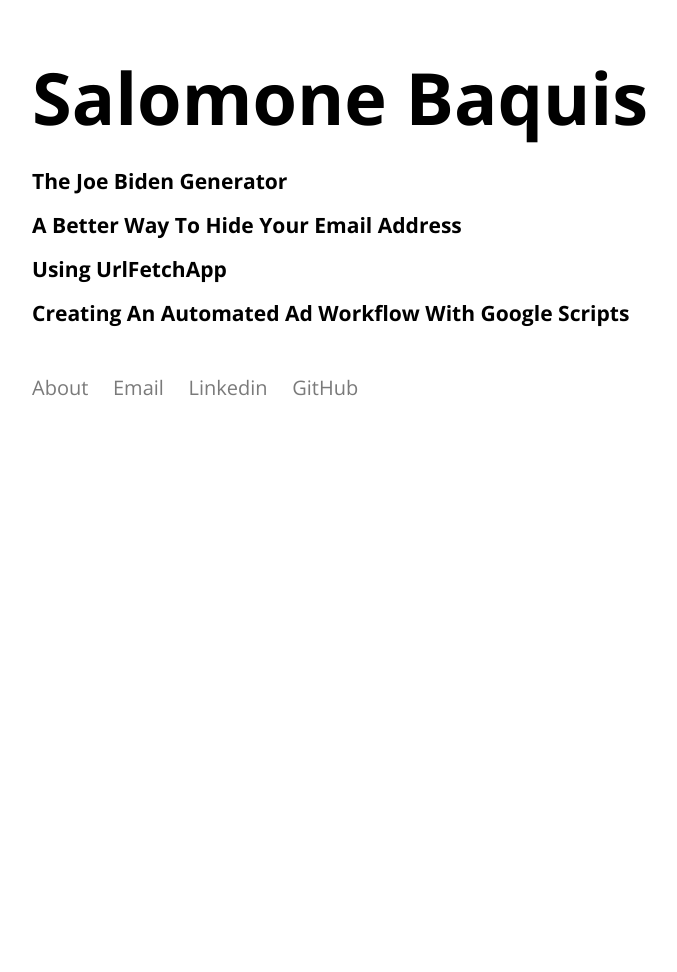
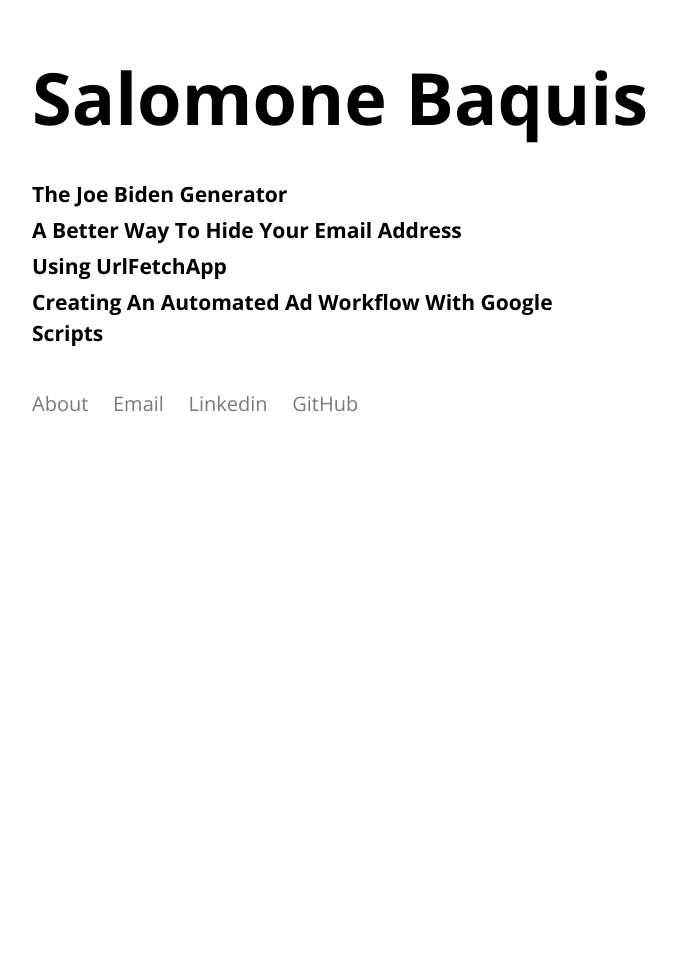
Before and after one commit to salomoneb/site, a Jekyll site: the page built from index.html, in a window 1280 px wide. Shown: the whole page, without its empty margins (208-885 px from the left). Built offline with Jekyll 4.4.1, drawn with Linux system fonts in a browser that asks for light colours.

Commit message:
still messing with spacing

```diff
--- a/_sass/style.scss
+++ b/_sass/style.scss
@@ -70,12 +70,14 @@
   }
 }
 .feed {
-  width: 90%;
+  margin-top: 1em;
+  width: 70%;
 }
 .feed h3 {
   line-height: 1.5em;
-  padding: 0.3em 0;
+  padding: 0.1em 0;
   @include media-query($on-palm) {
+    max-width: 100%;
     font-size: 1.17*$home-font-size;
     line-height: $base-line-height - 0.5;
     padding: 1rem 0;
@@ -92,7 +94,7 @@
   margin-bottom: 2em;
 }
 .links a {
-  margin-right: 1em;
+  padding-right: 1em;
   color: $light-text-color;
 }
 .home-links a {
```
Also changed, not shown: 1 other file.
